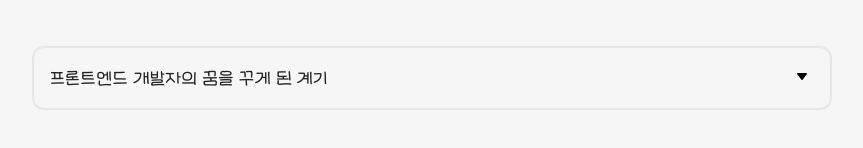
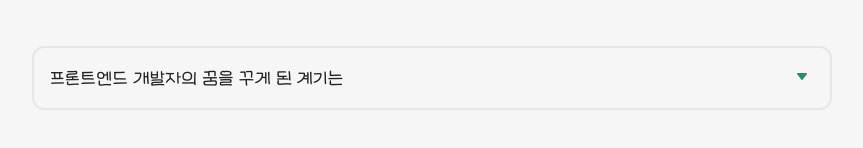
Before and after one commit to DDD120/portfolio, a React (Vite) app: page / in a window 1280 px wide. Shown: the part 2961-3109 px from the top of the page, without its empty margins (208-1071 px from the left). Built offline with nearby package versions, Linux system fonts and the light colour scheme.

Commit message:
feat Interview 컴포넌트

```diff
--- a/src/components/InterviewItem.tsx
+++ b/src/components/InterviewItem.tsx
@@ -23,6 +23,7 @@ function InterviewItem({ question, children }: Props) {
         <Down
           width="24px"
           height="24px"
+          fill="#288C66"
           className={`${isShow && "rotate-180"}`}
         />
       </div>
--- a/src/container/Interview.tsx
+++ b/src/container/Interview.tsx
@@ -9,10 +9,13 @@ function Interview() {
     >
       <Heading>INTERVIEW</Heading>
       <div className="my-12 w-full flex flex-col gap-4">
-        <InterviewItem question="프론트엔드 개발자의 꿈을 꾸게 된 계기">
-          Duis eu enim sit veniam nisi in. Deserunt eiusmod labore sint aute
-          non. Ad irure ut id veniam in exercitation elit. Irure sint Lorem
-          ullamco in aute ea officia nostrud velit aliqua occaecat do labore ut.
+        <InterviewItem question="프론트엔드 개발자의 꿈을 꾸게 된 계기는">
+          때는 2019년 여름, 웹 디자인 관련 영상을 시청하다가 반응형 웹 사이트를
+          만드는 튜토리얼 영상이 알고리즘으로 뜨게 되었습니다. 그 영상은 HTML과
+          CSS로 간단한 레이아웃 페이지를 만드는 내용이었습니다. 그동안 인생에서
+          IT나 개발에 전혀 연관이 없던 저에게 코드 몇 줄로 시각적 화면이
+          보인다는 점에 꽤나 놀라웠습니다. 그 후 웹 개발에 대해 꾸준히 알아보고
+          흥미가 점점 커져 프론트엔드 개발자란 꿈을 가지게 되었습니다.
         </InterviewItem>
       </div>
     </div>
```
Also changed, not shown: src/assets/images/interview-down.svg.
